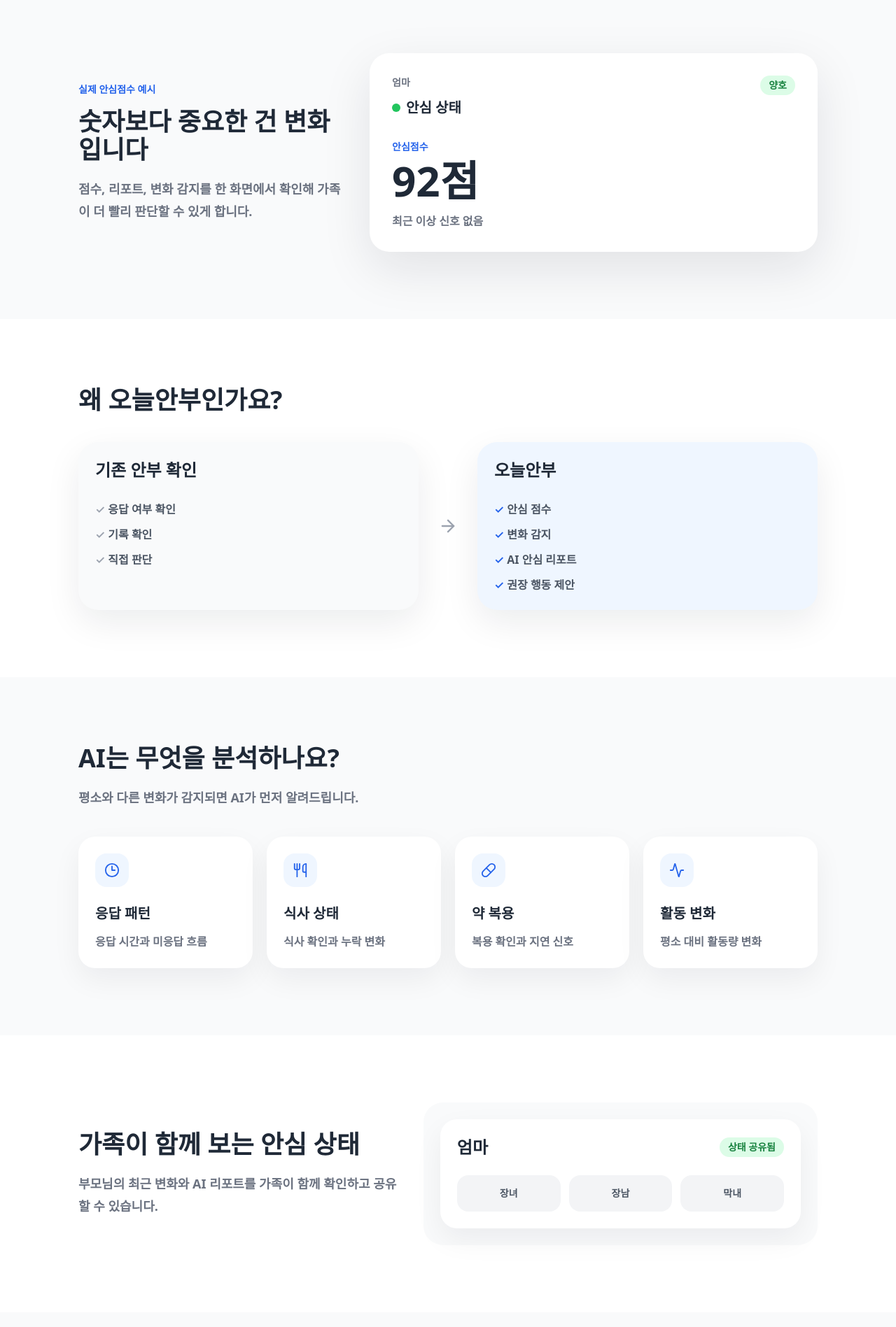
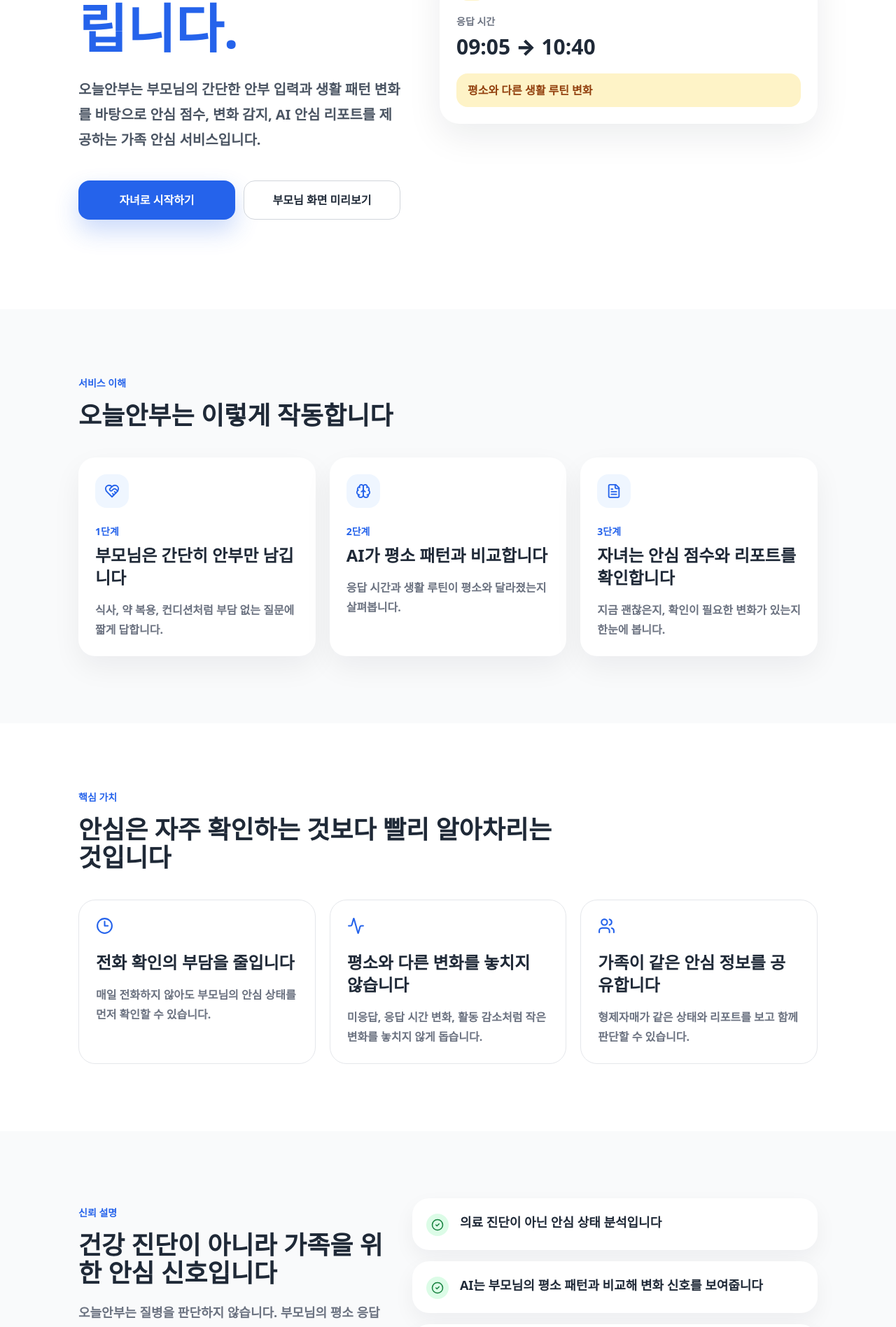
Before and after one commit to hotoksusu/Thinking-of-You, a Next.js app: page / in a window 1280 px wide. Shown: the part 880-2777 px from the top of the page at 70% size. Built offline with nearby package versions, Linux system fonts and the light colour scheme; a web font is replaced by a local one.

Commit message:
Clarify landing value proposition

```diff
--- a/app/page.tsx
+++ b/app/page.tsx
@@ -1,34 +1,56 @@
 import {
   Activity,
   ArrowRight,
+  Bell,
   Brain,
   CheckCircle2,
   Clock3,
-  LockKeyhole,
-  Pill,
+  FileText,
+  HeartHandshake,
   ShieldCheck,
-  Utensils,
   Users,
 } from "lucide-react";
 
-const aiSignals = [
-  { title: "응답 패턴", description: "응답 시간과 미응답 흐름", icon: Clock3 },
-  { title: "식사 상태", description: "식사 확인과 누락 변화", icon: Utensils },
-  { title: "약 복용", description: "복용 확인과 지연 신호", icon: Pill },
-  { title: "활동 변화", description: "평소 대비 활동량 변화", icon: Activity },
+const steps = [
+  {
+    title: "부모님은 간단히 안부만 남깁니다",
+    description: "식사, 약 복용, 컨디션처럼 부담 없는 질문에 짧게 답합니다.",
+    icon: HeartHandshake,
+  },
+  {
+    title: "AI가 평소 패턴과 비교합니다",
+    description: "응답 시간과 생활 루틴이 평소와 달라졌는지 살펴봅니다.",
+    icon: Brain,
+  },
+  {
+    title: "자녀는 안심 점수와 리포트를 확인합니다",
+    description: "지금 괜찮은지, 확인이 필요한 변화가 있는지 한눈에 봅니다.",
+    icon: FileText,
+  },
 ];
 
-const trustItems = [
-  { title: "가족만 확인 가능", icon: Users },
-  { title: "데이터 암호화", icon: LockKeyhole },
-  { title: "언제든 삭제 가능", icon: CheckCircle2 },
-  { title: "안전한 보관", icon: ShieldCheck },
+const values = [
+  {
+    title: "전화 확인의 부담을 줄입니다",
+    description: "매일 전화하지 않아도 부모님의 안심 상태를 먼저 확인할 수 있습니다.",
+    icon: Clock3,
+  },
+  {
+    title: "평소와 다른 변화를 놓치지 않습니다",
+    description: "미응답, 응답 시간 변화, 활동 감소처럼 작은 변화를 놓치지 않게 돕습니다.",
+    icon: Activity,
+  },
+  {
+    title: "가족이 같은 안심 정보를 공유합니다",
+    description: "형제자매가 같은 상태와 리포트를 보고 함께 판단할 수 있습니다.",
+    icon: Users,
+  },
 ];
 
-const plans = [
-  { name: "무료", price: "0원", items: ["부모님 1명", "최근 기록 확인"] },
-  { name: "안심 플랜", price: "월 4,900원", items: ["자동 안부 요청", "미응답 알림", "안심 점수", "변화 감지"] },
-  { name: "가족 플랜", price: "월 9,900원", items: ["최대 5명", "가족 공유", "AI 안심 리포트", "패턴 분석"] },
+const trustNotes = [
+  "의료 진단이 아닌 안심 상태 분석입니다",
+  "AI는 부모님의 평소 패턴과 비교해 변화 신호를 보여줍니다",
+  "위험을 단정하지 않고, 확인이 필요한 신호를 알려줍니다",
 ];
 
 export default function LandingPage() {
@@ -38,97 +60,68 @@ export default function LandingPage() {
         <a href="/" className="text-lg font-black text-[#2563EB]">
           오늘안부
         </a>
-        <a href="/app" className="text-sm font-bold text-[#6B7280] hover:text-[#2563EB]">
-          카카오톡으로 시작하기
+        <a href="/guide" className="text-sm font-bold text-[#6B7280] hover:text-[#2563EB]">
+          서비스 둘러보기
         </a>
       </header>
 
       <section className="mx-auto grid w-full max-w-[1120px] gap-14 px-5 pb-24 pt-14 sm:px-8 lg:grid-cols-[0.92fr_1.08fr] lg:items-center lg:pb-32 lg:pt-24">
         <div className="fade-in">
-          <p className="text-sm font-black text-[#2563EB]">AI 안심 서비스</p>
-          <h1 className="mt-5 text-[3rem] font-black leading-[1.08] tracking-normal sm:text-[4.8rem]">
-            부모님의 작은 변화를
+          <p className="text-sm font-black text-[#2563EB]">AI 기반 부모님 안심 상태 분석 서비스</p>
+          <h1 className="mt-5 text-[2.82rem] font-black leading-[1.12] tracking-normal sm:text-[4.7rem]">
+            부모님께 매일 전화하지 않아도,
             <br />
-            <span className="text-[#2563EB]">AI가 먼저 알려드립니다</span>
+            AI가 생활 패턴 변화를 분석해
+            <br />
+            <span className="text-[#2563EB]">자녀에게 안심 상태를 알려드립니다.</span>
           </h1>
-          <p className="mt-7 max-w-[560px] text-xl font-semibold leading-9 text-[#4B5563]">
-            안부를 기록하는 것이 아니라 평소와 다른 신호를 발견해 부모님의 안심 상태를
-            알려드립니다.
+          <p className="mt-7 max-w-[620px] text-xl font-semibold leading-9 text-[#4B5563]">
+            오늘안부는 부모님의 간단한 안부 입력과 생활 패턴 변화를 바탕으로 안심 점수,
+            변화 감지, AI 안심 리포트를 제공하는 가족 안심 서비스입니다.
           </p>
-          <div className="mt-10 grid max-w-[420px] gap-3 sm:grid-cols-2">
+          <div className="mt-10 grid max-w-[460px] gap-3 sm:grid-cols-2">
             <a
               href="/app"
               className="flex min-h-14 items-center justify-center rounded-2xl bg-[#2563EB] px-5 text-base font-black text-white shadow-[0_16px_34px_rgba(37,99,235,0.24)] transition hover:-translate-y-0.5 hover:bg-[#1D4ED8]"
             >
-              오늘안부 시작하기
+              자녀로 시작하기
             </a>
             <a
-              href="/guide"
+              href="/self"
               className="flex min-h-14 items-center justify-center rounded-2xl border border-[#D1D5DB] bg-white px-5 text-base font-black text-[#1F2937] transition hover:-translate-y-0.5 hover:border-[#2563EB] hover:text-[#2563EB]"
             >
-              서비스 둘러보기
+              부모님 화면 미리보기
             </a>
           </div>
         </div>
 
         <div className="fade-in grid gap-5">
-          <StatusExample />
-          <div className="grid gap-5 md:grid-cols-2">
-            <AiReportExample />
-            <ChangeExample />
-          </div>
-        </div>
-      </section>
-
-      <section className="bg-[#F9FAFB]">
-        <div className="mx-auto grid w-full max-w-[1120px] gap-8 px-5 py-24 sm:px-8 lg:grid-cols-[0.75fr_1.25fr] lg:items-center">
-          <div>
-            <p className="text-sm font-black text-[#2563EB]">실제 안심점수 예시</p>
-            <h2 className="mt-4 text-4xl font-black tracking-normal">숫자보다 중요한 건 변화입니다</h2>
-            <p className="mt-5 text-lg font-semibold leading-8 text-[#6B7280]">
-              점수, 리포트, 변화 감지를 한 화면에서 확인해 가족이 더 빨리 판단할 수 있게 합니다.
-            </p>
-          </div>
-          <StatusExample large />
-        </div>
-      </section>
-
-      <section className="mx-auto w-full max-w-[1120px] px-5 py-24 sm:px-8">
-        <h2 className="text-4xl font-black tracking-normal">왜 오늘안부인가요?</h2>
-        <div className="mt-10 grid gap-5 lg:grid-cols-[1fr_auto_1fr] lg:items-stretch">
-          <CompareCard
-            title="기존 안부 확인"
-            muted
-            items={["응답 여부 확인", "기록 확인", "직접 판단"]}
-          />
-          <div className="hidden items-center px-2 text-[#9CA3AF] lg:flex">
-            <ArrowRight size={28} aria-hidden />
-          </div>
-          <CompareCard
-            title="오늘안부"
-            items={["안심 점수", "변화 감지", "AI 안심 리포트", "권장 행동 제안"]}
-          />
+          <ParentStatusCard />
+          <AiReportCard />
+          <ChangeSignalCard />
         </div>
       </section>
 
       <section className="bg-[#F9FAFB]">
         <div className="mx-auto w-full max-w-[1120px] px-5 py-24 sm:px-8">
-          <div className="max-w-[620px]">
-            <h2 className="text-4xl font-black tracking-normal">AI는 무엇을 분석하나요?</h2>
-            <p className="mt-5 text-lg font-semibold leading-8 text-[#6B7280]">
-              평소와 다른 변화가 감지되면 AI가 먼저 알려드립니다.
-            </p>
+          <div className="max-w-[680px]">
+            <p className="text-sm font-black text-[#2563EB]">서비스 이해</p>
+            <h2 className="mt-4 text-4xl font-black tracking-normal">오늘안부는 이렇게 작동합니다</h2>
           </div>
-          <div className="mt-10 grid gap-5 sm:grid-cols-2 lg:grid-cols-4">
-            {aiSignals.map((signal) => {
-              const Icon = signal.icon;
+          <div className="mt-10 grid gap-5 lg:grid-cols-3">
+            {steps.map((step, index) => {
+              const Icon = step.icon;
               return (
-                <article key={signal.title} className="warm-card rounded-[24px] bg-white p-6 shadow-[0_16px_40px_rgba(15,23,42,0.06)]">
+                <article
+                  key={step.title}
+                  className="warm-card rounded-[24px] bg-white p-6 shadow-[0_16px_40px_rgba(15,23,42,0.06)]"
+                >
                   <span className="flex size-12 items-center justify-center rounded-2xl bg-[#EFF6FF] text-[#2563EB]">
                     <Icon size={22} aria-hidden />
                   </span>
-                  <h3 className="mt-6 text-xl font-black">{signal.title}</h3>
-                  <p className="mt-3 font-semibold leading-7 text-[#6B7280]">{signal.description}</p>
+                  <p className="mt-6 text-sm font-black text-[#2563EB]">{index + 1}단계</p>
+                  <h3 className="mt-2 text-2xl font-black leading-8">{step.title}</h3>
+                  <p className="mt-4 font-semibold leading-7 text-[#6B7280]">{step.description}</p>
                 </article>
               );
             })}
@@ -136,89 +129,73 @@ export default function LandingPage() {
         </div>
       </section>
 
-      <section className="mx-auto grid w-full max-w-[1120px] gap-8 px-5 py-24 sm:px-8 lg:grid-cols-[0.9fr_1.1fr] lg:items-center">
-        <div>
-          <h2 className="text-4xl font-black tracking-normal">가족이 함께 보는 안심 상태</h2>
-          <p className="mt-5 text-lg font-semibold leading-8 text-[#6B7280]">
-            부모님의 최근 변화와 AI 리포트를 가족이 함께 확인하고 공유할 수 있습니다.
-          </p>
+      <section className="mx-auto w-full max-w-[1120px] px-5 py-24 sm:px-8">
+        <div className="max-w-[680px]">
+          <p className="text-sm font-black text-[#2563EB]">핵심 가치</p>
+          <h2 className="mt-4 text-4xl font-black tracking-normal">안심은 자주 확인하는 것보다 빨리 알아차리는 것입니다</h2>
         </div>
-        <div className="rounded-[28px] bg-[#F9FAFB] p-6">
-          <div className="rounded-[24px] bg-white p-6 shadow-[0_16px_40px_rgba(15,23,42,0.06)]">
-            <div className="flex items-center justify-between">
-              <strong className="text-2xl font-black">엄마</strong>
-              <span className="rounded-full bg-[#DCFCE7] px-3 py-1 text-sm font-black text-[#15803D]">
-                상태 공유됨
-              </span>
-            </div>
-            <div className="mt-6 grid grid-cols-3 gap-3 text-center text-sm font-black text-[#4B5563]">
-              {["장녀", "장남", "막내"].map((member) => (
-                <span key={member} className="rounded-2xl bg-[#F3F4F6] px-3 py-4">
-                  {member}
-                </span>
-              ))}
-            </div>
-          </div>
+        <div className="mt-10 grid gap-5 lg:grid-cols-3">
+          {values.map((value) => {
+            const Icon = value.icon;
+            return (
+              <article
+                key={value.title}
+                className="warm-card rounded-[24px] border border-[#E5E7EB] bg-white p-6"
+              >
+                <Icon size={25} className="text-[#2563EB]" aria-hidden />
+                <h3 className="mt-6 text-2xl font-black leading-8">{value.title}</h3>
+                <p className="mt-4 font-semibold leading-7 text-[#6B7280]">{value.description}</p>
+              </article>
+            );
+          })}
         </div>
       </section>
 
       <section className="bg-[#F9FAFB]">
-        <div className="mx-auto w-full max-w-[1120px] px-5 py-24 sm:px-8">
-          <h2 className="text-4xl font-black tracking-normal">요금제</h2>
-          <div className="mt-10 grid gap-5 lg:grid-cols-3">
-            {plans.map((plan) => (
-              <article key={plan.name} className="warm-card rounded-[24px] bg-white p-6 shadow-[0_16px_40px_rgba(15,23,42,0.06)]">
-                <h3 className="text-2xl font-black">{plan.name}</h3>
-                <p className="mt-3 text-lg font-black text-[#2563EB]">{plan.price}</p>
-                <ul className="mt-7 grid gap-3 font-semibold text-[#4B5563]">
-                  {plan.items.map((item) => (
-                    <li key={item}>
-                      <span className="text-[#22C55E]">✓</span> {item}
-                    </li>
-                  ))}
-                </ul>
-              </article>
+        <div className="mx-auto grid w-full max-w-[1120px] gap-10 px-5 py-24 sm:px-8 lg:grid-cols-[0.86fr_1.14fr] lg:items-center">
+          <div>
+            <p className="text-sm font-black text-[#2563EB]">신뢰 설명</p>
+            <h2 className="mt-4 text-4xl font-black tracking-normal">건강 진단이 아니라 가족을 위한 안심 신호입니다</h2>
+            <p className="mt-5 text-lg font-semibold leading-8 text-[#6B7280]">
+              오늘안부는 질병을 판단하지 않습니다. 부모님의 평소 응답과 생활 루틴을 기준으로
+              평소와 다른 신호를 가족에게 보여줍니다.
+            </p>
+          </div>
+          <div className="grid gap-4">
+            {trustNotes.map((note) => (
+              <div key={note} className="flex items-start gap-4 rounded-[24px] bg-white p-5 shadow-[0_12px_30px_rgba(15,23,42,0.05)]">
+                <span className="mt-0.5 flex size-8 shrink-0 items-center justify-center rounded-full bg-[#DCFCE7] text-[#15803D]">
+                  <CheckCircle2 size={18} aria-hidden />
+                </span>
+                <p className="text-lg font-black leading-7">{note}</p>
+              </div>
             ))}
           </div>
         </div>
       </section>
 
-      <section className="mx-auto w-full max-w-[1120px] px-5 py-24 sm:px-8">
-        <div className="rounded-[28px] bg-[#F3F4F6] p-6 sm:p-8">
-          <h2 className="text-3xl font-black tracking-normal">안심하고 이용하세요</h2>
-          <div className="mt-7 grid gap-4 sm:grid-cols-2 lg:grid-cols-4">
-            {trustItems.map((item) => {
-              const Icon = item.icon;
-              return (
-                <div key={item.title} className="flex items-center gap-3 rounded-2xl bg-white px-4 py-4 font-black text-[#4B5563]">
-                  <Icon size={19} className="text-[#2563EB]" aria-hidden />
-                  {item.title}
-                </div>
-              );
-            })}
-          </div>
-        </div>
-      </section>
-
-      <section className="mx-auto w-full max-w-[760px] px-5 pb-28 text-center sm:px-8">
-        <h2 className="text-4xl font-black tracking-normal">부모님의 변화를 먼저 확인하세요</h2>
-        <p className="mt-5 text-lg font-semibold leading-8 text-[#6B7280]">
-          안심 점수와 AI 리포트로 가족의 걱정을 줄입니다.
+      <section className="mx-auto w-full max-w-[760px] px-5 py-24 text-center sm:px-8">
+        <div className="rounded-[28px] bg-[#EFF6FF] p-8 sm:p-10">
+          <Bell size={32} className="mx-auto text-[#2563EB]" aria-hidden />
+          <h2 className="mt-5 text-4xl font-black tracking-normal">우리 가족 안심 상태 확인 시작하기</h2>
+          <p className="mx-auto mt-5 max-w-[520px] text-lg font-semibold leading-8 text-[#6B7280]">
+            매일 확인하지 않아도, 평소와 다른 변화가 보이면 가족이 먼저 알 수 있습니다.
           </p>
           <a
             href="/app"
             className="mx-auto mt-9 flex min-h-14 max-w-[360px] items-center justify-center rounded-2xl bg-[#2563EB] px-6 text-base font-black text-white shadow-[0_16px_34px_rgba(37,99,235,0.24)] transition hover:-translate-y-0.5 hover:bg-[#1D4ED8]"
           >
-          오늘안부 시작하기
+            자녀로 시작하기
           </a>
+        </div>
       </section>
     </main>
   );
 }
 
-function StatusExample({ large = false }: { large?: boolean }) {
+function ParentStatusCard() {
   return (
-    <article className={`warm-card rounded-[28px] bg-white p-6 shadow-[0_24px_70px_rgba(15,23,42,0.10)] ${large ? "lg:p-8" : ""}`}>
+    <article className="warm-card rounded-[28px] bg-white p-6 shadow-[0_24px_70px_rgba(15,23,42,0.10)]">
       <div className="flex items-start justify-between gap-5">
         <div>
           <p className="text-sm font-black text-[#6B7280]">엄마</p>
@@ -232,7 +209,7 @@ function StatusExample({ large = false }: { large?: boolean }) {
         </span>
       </div>
       <div className="mt-8">
-        <p className="text-sm font-black text-[#2563EB]">안심점수</p>
+        <p className="text-sm font-black text-[#2563EB]">안심 점수</p>
         <p className="mt-2 text-6xl font-black leading-none">92점</p>
         <p className="mt-4 font-bold text-[#6B7280]">최근 이상 신호 없음</p>
       </div>
@@ -240,7 +217,7 @@ function StatusExample({ large = false }: { large?: boolean }) {
   );
 }
 
-function AiReportExample() {
+function AiReportCard() {
   return (
     <article className="warm-card rounded-[28px] bg-white p-6 shadow-[0_18px_50px_rgba(15,23,42,0.08)]">
       <div className="flex items-center gap-3">
@@ -259,30 +236,20 @@ function AiReportExample() {
   );
 }
 
-function ChangeExample() {
+function ChangeSignalCard() {
   return (
     <article className="warm-card rounded-[28px] bg-white p-6 shadow-[0_18px_50px_rgba(15,23,42,0.08)]">
+      <div className="flex items-center gap-3">
+        <span className="flex size-11 items-center justify-center rounded-2xl bg-[#FEF3C7] text-[#92400E]">
+          <ShieldCheck size={22} aria-hidden />
+        </span>
         <h2 className="text-xl font-black">최근 변화 감지</h2>
-      <p className="mt-5 text-sm font-black text-[#6B7280]">응답시간</p>
+      </div>
+      <p className="mt-5 text-sm font-black text-[#6B7280]">응답 시간</p>
       <p className="mt-2 text-3xl font-black">09:05 → 10:40</p>
       <p className="mt-5 rounded-2xl bg-[#FEF3C7] px-4 py-3 font-black text-[#92400E]">
-        생활 패턴 변화 감지
+        평소와 다른 생활 루틴 변화
       </p>
     </article>
   );
 }
-
-function CompareCard({ title, items, muted = false }: { title: string; items: string[]; muted?: boolean }) {
-  return (
-    <article className={`rounded-[28px] p-6 shadow-[0_18px_50px_rgba(15,23,42,0.08)] ${muted ? "bg-[#F9FAFB]" : "bg-[#EFF6FF]"}`}>
-      <h3 className="text-2xl font-black">{title}</h3>
-      <ul className="mt-7 grid gap-3 font-semibold text-[#4B5563]">
-        {items.map((item) => (
-          <li key={item}>
-            <span className={muted ? "text-[#9CA3AF]" : "text-[#2563EB]"}>✓</span> {item}
-          </li>
-        ))}
-      </ul>
-    </article>
-  );
-}
```
Lines whose indentation alone changed are shown as unchanged.
